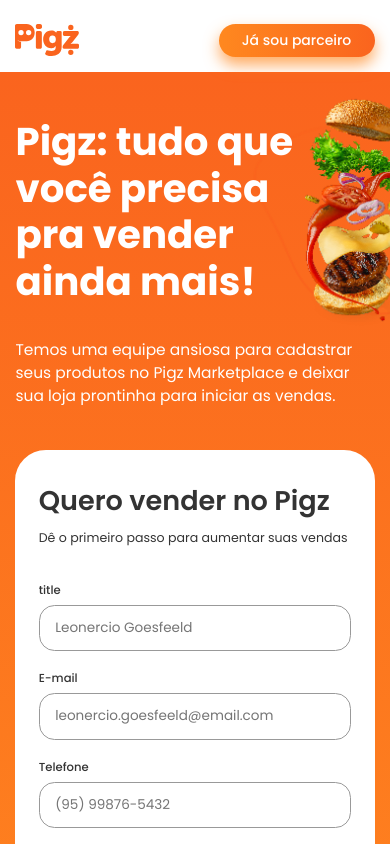
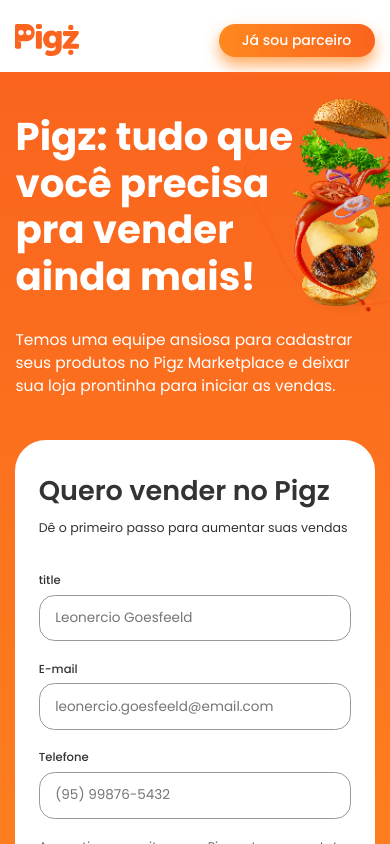
Before and after one commit to lucaslimadev/Desafio-Front-End-Web-Pigz, a React (Vite) app: page / in a window 390 px wide. Shown: the top 844 px of the page. Built offline with nearby package versions, Linux system fonts and the light colour scheme.

Commit message:
Desafio Pigz

```diff
--- a/src/App.module.css
+++ b/src/App.module.css
@@ -115,3 +115,9 @@
     height: 20rem;
   }
 }
+
+@media (max-width:390px) {
+  .contentForm img:nth-child(1) {
+    height: 24.5rem;
+  }
+}
```
